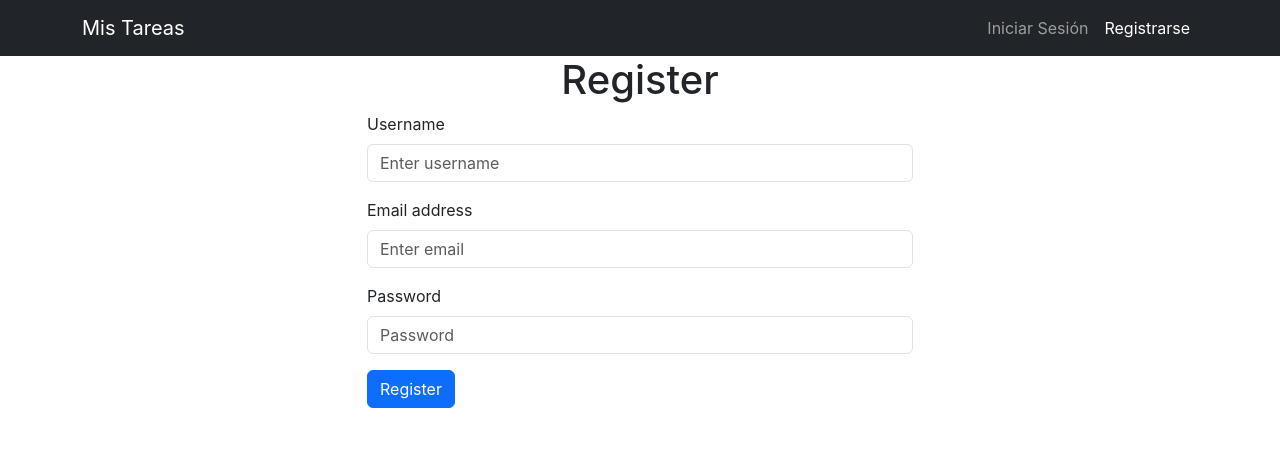
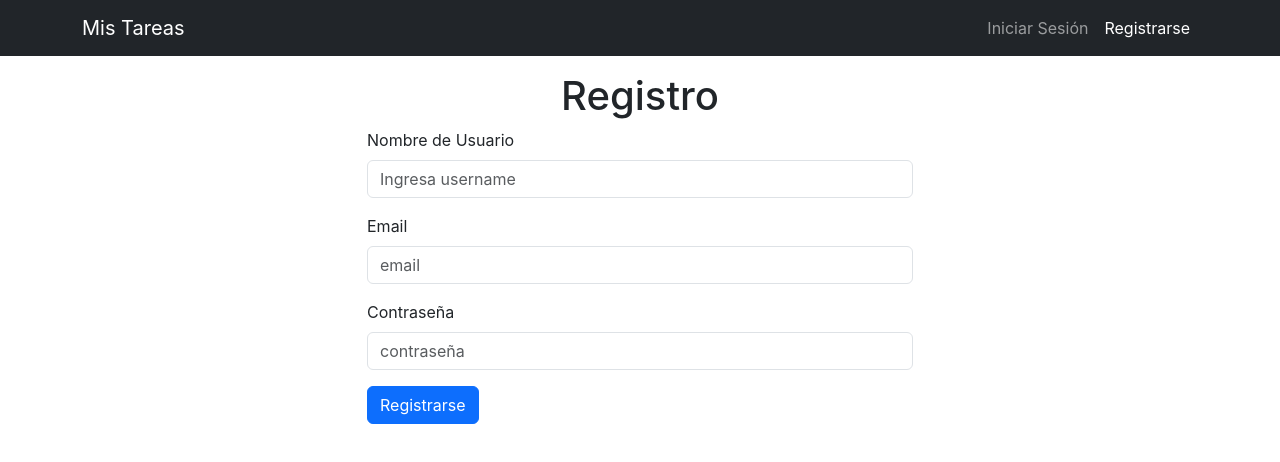
Before and after one commit to diegoavellanedat17/to-dos-frontend, a React (Create React App) app: page /register in a window 1280 px wide. Shown: the top 462 px of the page. Built offline with nearby package versions, Linux system fonts and the light colour scheme; no server answers.

Commit message:
translations to spanish in several place and margin

```diff
--- a/src/pages/Login.tsx
+++ b/src/pages/Login.tsx
@@ -37,22 +37,22 @@ const Login: React.FC = () => {
 
   return (
     <Container>
-      <Row className="justify-content-md-center">
+      <Row className="justify-content-md-center mt-3">
         <Col md="6">
-          <h1 className="text-center">Login</h1>
+          <h1 className="text-center">Iniciar Sesión</h1>
           {error && <Alert variant="danger">{error}</Alert>}
           <Form onSubmit={handleSubmit}>
             <Form.Group controlId="username">
-              <Form.Label>Username</Form.Label>
+              <Form.Label>Nombre de usuario</Form.Label>
               <Form.Control
                 type="text"
-                placeholder="Enter username"
+                placeholder="Ingresa username"
                 value={username}
                 onChange={(e) => setUsername(e.target.value)}
               />
             </Form.Group>
             <Form.Group controlId="email" className="mt-3">
-              <Form.Label>Email address</Form.Label>
+              <Form.Label>Email</Form.Label>
               <Form.Control
                 type="email"
                 placeholder="Enter email"
@@ -61,7 +61,7 @@ const Login: React.FC = () => {
               />
             </Form.Group>
             <Form.Group controlId="password" className="mt-3">
-              <Form.Label>Password</Form.Label>
+              <Form.Label>Contraseña</Form.Label>
               <Form.Control
                 type="password"
                 placeholder="Password"
@@ -70,7 +70,7 @@ const Login: React.FC = () => {
               />
             </Form.Group>
             <Button variant="primary" type="submit" className="mt-3">
-              Login
+              Iniciar
             </Button>
           </Form>
         </Col>
--- a/src/pages/Register.tsx
+++ b/src/pages/Register.tsx
@@ -44,13 +44,13 @@ const Register: React.FC = () => {
   };
 
   return (
-    <Container>
+    <Container className="mt-3">
       <Modal show={showModal} onHide={handleModalClose}>
         <Modal.Header closeButton>
-          <Modal.Title>Registration Successful</Modal.Title>
+          <Modal.Title>Registro exitoso</Modal.Title>
         </Modal.Header>
         <Modal.Body>
-          Your account has been created successfully. Please log in to continue.
+          La cuenta ha sido creada, por favor inicia sesión
         </Modal.Body>
         <Modal.Footer>
           <Button variant="primary" onClick={handleModalClose}>
@@ -61,38 +61,38 @@ const Register: React.FC = () => {
 
       <Row className="justify-content-md-center">
         <Col md="6">
-          <h1 className="text-center">Register</h1>
+          <h1 className="text-center">Registro</h1>
           {error && <Alert variant="danger">{error}</Alert>}
           <Form onSubmit={handleSubmit}>
             <Form.Group controlId="username">
-              <Form.Label>Username</Form.Label>
+              <Form.Label>Nombre de Usuario</Form.Label>
               <Form.Control
                 type="text"
-                placeholder="Enter username"
+                placeholder="Ingresa username"
                 value={username}
                 onChange={(e) => setUsername(e.target.value)}
               />
             </Form.Group>
             <Form.Group controlId="email" className="mt-3">
-              <Form.Label>Email address</Form.Label>
+              <Form.Label>Email</Form.Label>
               <Form.Control
                 type="email"
-                placeholder="Enter email"
+                placeholder="email"
                 value={email}
                 onChange={(e) => setEmail(e.target.value)}
               />
             </Form.Group>
             <Form.Group controlId="password" className="mt-3">
-              <Form.Label>Password</Form.Label>
+              <Form.Label>Contraseña</Form.Label>
               <Form.Control
                 type="password"
-                placeholder="Password"
+                placeholder="contraseña"
                 value={password}
                 onChange={(e) => setPassword(e.target.value)}
               />
             </Form.Group>
             <Button variant="primary" type="submit" className="mt-3">
-              Register
+              Registrarse
             </Button>
           </Form>
         </Col>
```
